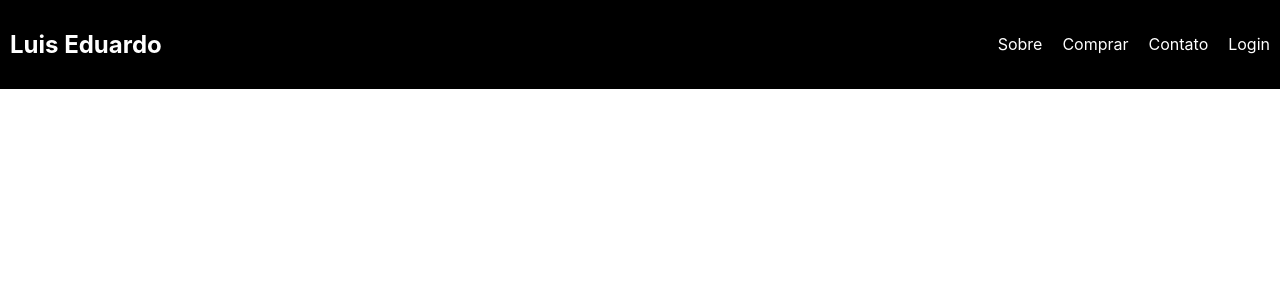
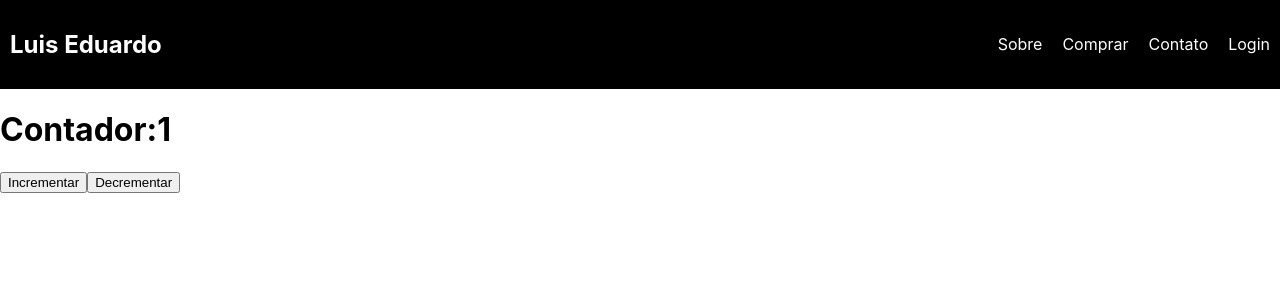
Before and after one commit to CoderEduardo/React, a React (Create React App) app in the folder learn/: page / in a window 1280 px wide. Shown: the top 300 px of the page. Built offline with nearby package versions, Linux system fonts and the light colour scheme.

Commit message:
Criando um contador e gerenciando o estado com useState

```diff
--- a/learn/src/App.js
+++ b/learn/src/App.js
@@ -1,9 +1,13 @@
 import './App.css';
+import Contador from './componentes/Contador';
 import Header from './componentes/Header';
 
 function App() {
   return (
-      <Header name="Luis Eduardo" links={['Sobre','Comprar','Contato','Login']}></Header>
+    <>
+      <Header name="Luis Eduardo" links={['Sobre', 'Comprar', 'Contato', 'Login']}></Header>
+      <Contador contador={1}></Contador>
+    </>
   );
 }
 
--- /dev/null
+++ b/learn/src/componentes/Contador.jsx
@@ -0,0 +1,27 @@
+import React, { useState } from "react";
+
+function Contador(props) {
+
+    /*Sempre o primeiro valor de uma variável atribuida ao useState, será referente ao valor atual, e o segundo valor sempre será referente a um método
+    de atualização do primeiro estado*/
+
+    const [count,setCount] = useState(props.contador)
+
+    function incrementar(){
+        setCount(count + 1)
+    }
+
+    function decrementar(){
+        setCount(count-1)
+    }
+
+    return(
+        <div>
+            <h1>Contador:{count}</h1>
+            <button onClick={incrementar}>Incrementar</button>
+            <button onClick={decrementar}>Decrementar</button>
+        </div>
+    )
+}
+
+export default Contador
--- a/learn/src/componentes/Menu.jsx
+++ b/learn/src/componentes/Menu.jsx
@@ -3,9 +3,9 @@ import React from "react"
 function Menu(props) {
     return (
         <ul className="lista">
-            {props.links.map((link,index)=>{
+            {props.links.map((link)=>{
                 return(
-                    <li key={index}>{link}</li>
+                    <li key={link}>{link}</li>
                 )
             })}
         </ul>
```
